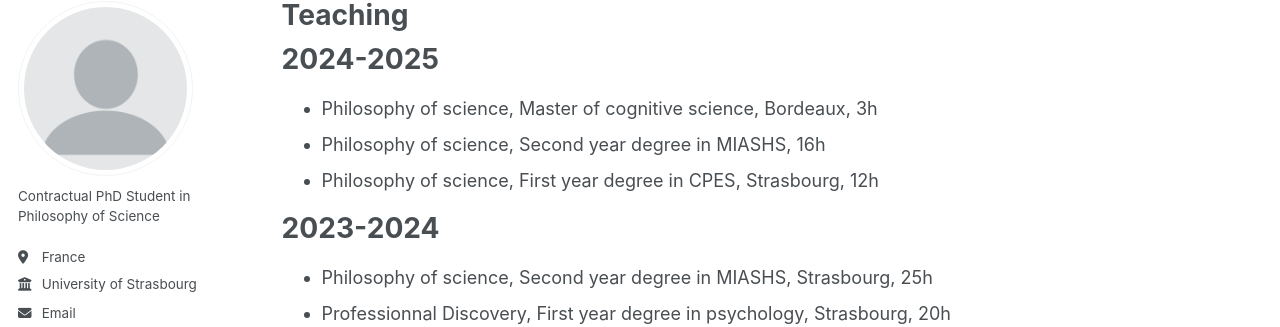
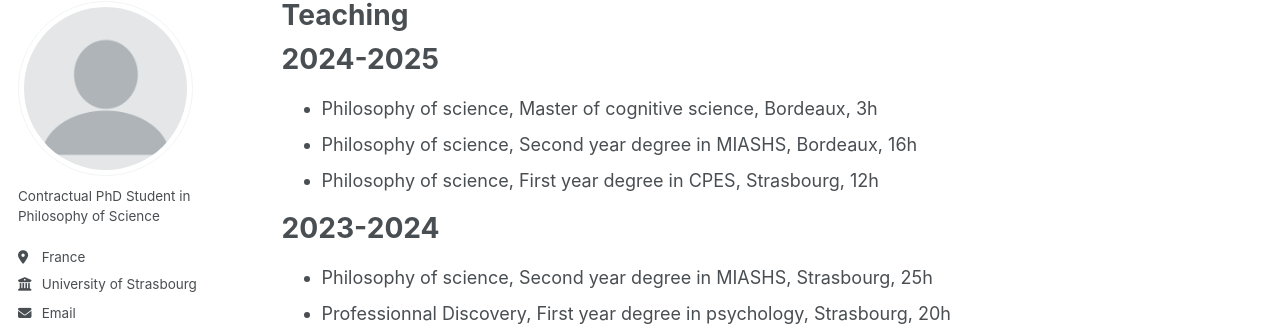
Before and after one commit to solal-azoulay/solal-azoulay.github.io, a Jekyll site: the page built from _pages/teaching.md, in a window 1280 px wide. Shown: the part 105-432 px from the top of the page. Built offline with Jekyll 4.4.1, drawn with Linux system fonts in a browser that asks for light colours; some web fonts are replaced.

Commit message:
Update teaching.md

```diff
--- a/_pages/teaching.md
+++ b/_pages/teaching.md
@@ -7,7 +7,7 @@ author_profile: true
 2024-2025
 =========
 - Philosophy of science, Master of cognitive science, Bordeaux, 3h
-- Philosophy of science, Second year degree in MIASHS, 16h
+- Philosophy of science, Second year degree in MIASHS, Bordeaux, 16h
 - Philosophy of science, First year degree in CPES, Strasbourg, 12h
 
 2023-2024
```
